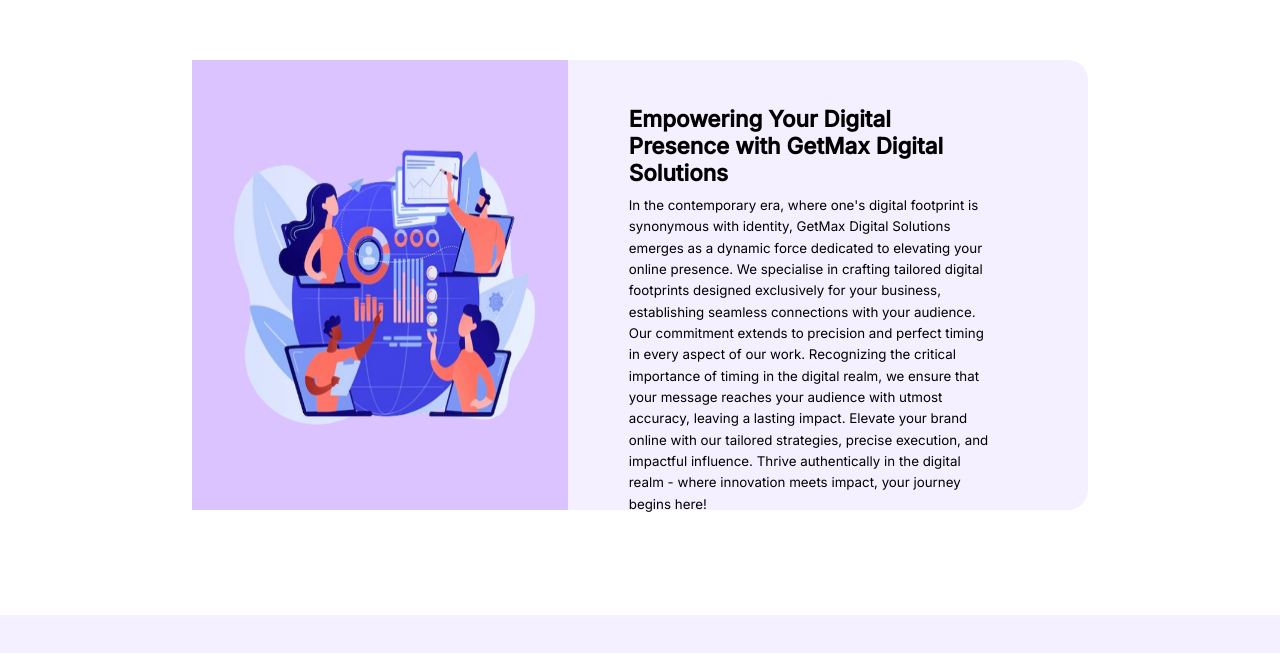
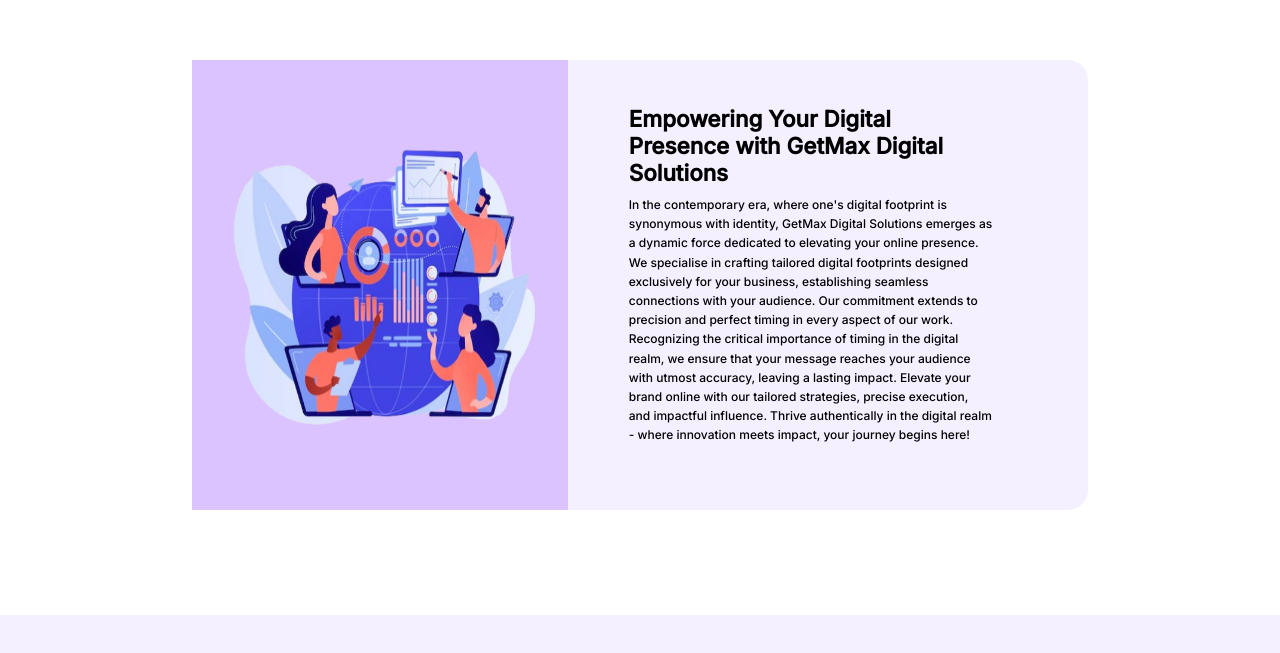
Before and after one commit to ShriramJayanth/ResponsiveCheck, a React (Create React App) app: page / in a window 1280 px wide. Shown: the part 585-1238 px from the top of the page. Built offline with nearby package versions, Linux system fonts and the light colour scheme.

Commit message:
css updated

```diff
--- a/src/DigitalMarketing.css
+++ b/src/DigitalMarketing.css
@@ -195,8 +195,8 @@
 .DMFP-subbtitle{
     height:60%;
     width:70%;
-    font-size: smaller;
-    font-weight: 400;
+    font-size: 12px;
+    font-weight: 450;
     margin-right: 35px;
     line-height: 160%;
 }
```
